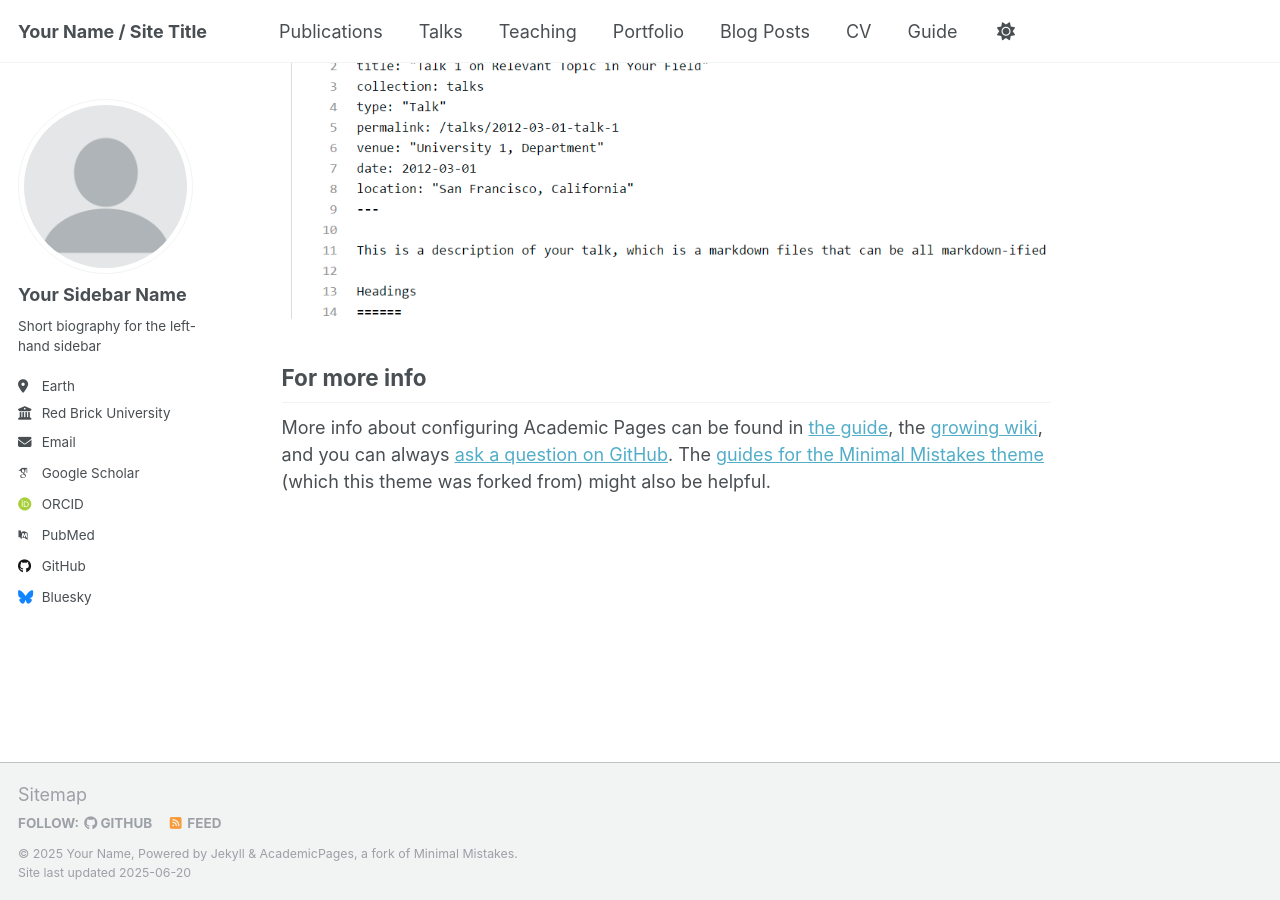
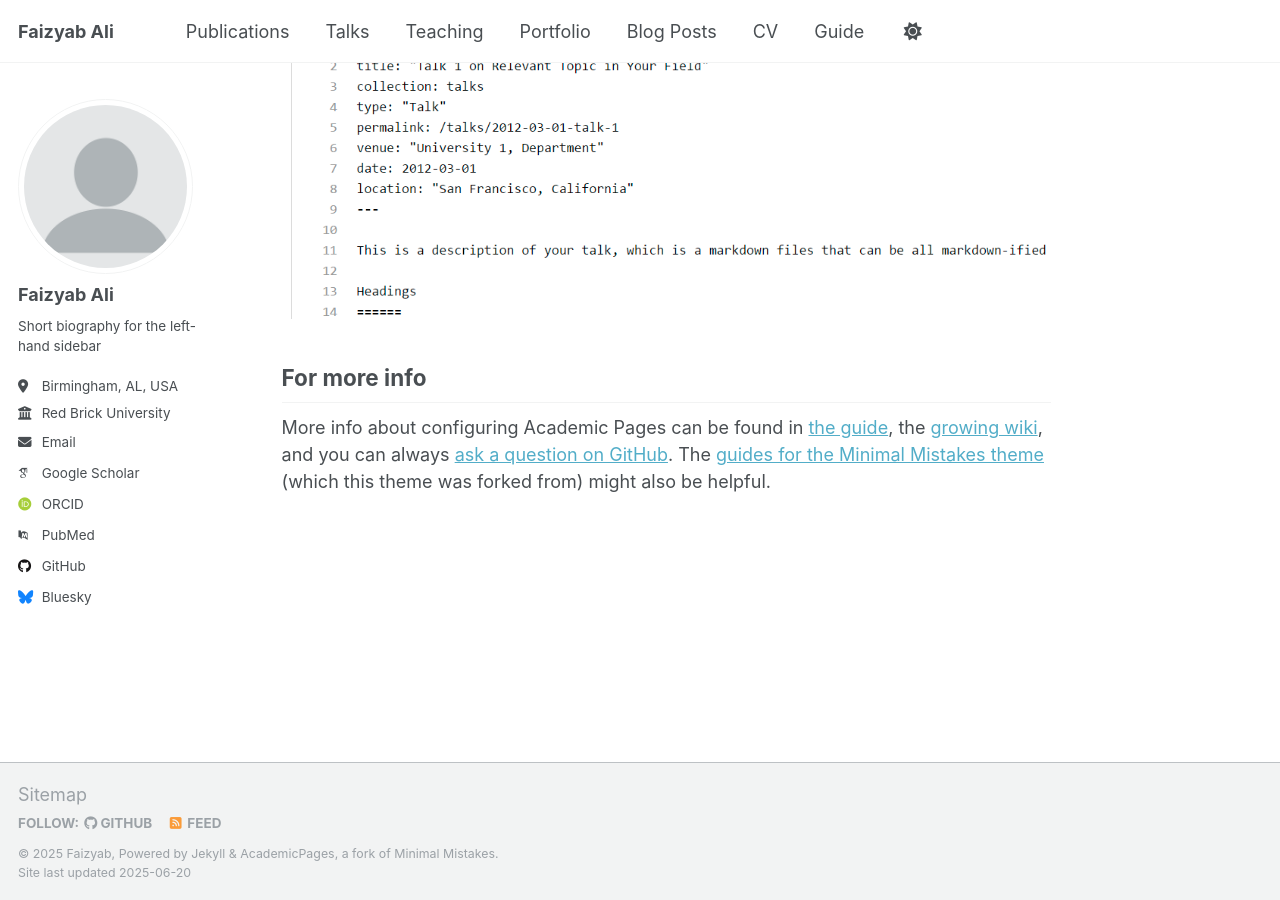
Before and after one commit to MFaizyabAli/mfaizyabali.github.io, a Jekyll site: the page built from _pages/about.md, in a window 1280 px wide and 900 px high, scrolled down 2636 px. Built offline with Jekyll 4.4.1, drawn with Linux system fonts in a browser that asks for light colours; some web fonts are replaced.

Commit message:
Update _config.yml

```diff
--- a/_config.yml
+++ b/_config.yml
@@ -9,13 +9,13 @@
 # Basic Site Settings
 locale                   : "en-US"
 site_theme               : "default"
-title                    : "Your Name / Site Title"
+title                    : "Faizyab Ali"
 title_separator          : "-"
-name                     : &name "Your Name"
+name                     : &name "Faizyab"
 description              : &description "personal description"
-url                      : https://academicpages.github.io # the base hostname & protocol for your site e.g. "https://[your GitHub username].github.io" or if you already have some other page hosted on Github then use "https://[your GitHub username].github.io/[Your Repo Name]"
+url                      : https://mfaizyabali.github.io # the base hostname & protocol for your site e.g. "https://[your GitHub username].github.io" or if you already have some other page hosted on Github then use "https://[your GitHub username].github.io/[Your Repo Name]"
 baseurl                  : "" # the subpath of your site, e.g. "/blog"
-repository               : "academicpages/academicpages.github.io"
+repository               : "MFaizyabAli/mfaizyabali.github.io"
 
 # Site Author - The following control what appear as part of the author content on the side bar.
 #               If a field is blank the icon and link will not appear, otherwise it will be shown.
@@ -23,10 +23,10 @@ repository               : "academicpages/academicpages.github.io"
 author:
   # Biographic information
   avatar           : "profile.png"
-  name             : "Your Sidebar Name"
+  name             : "Faizyab Ali"
   pronouns         : # example: "she/her"
   bio              : "Short biography for the left-hand sidebar"
-  location         : "Earth"
+  location         : "Birmingham, AL, USA"
   employer         : "Red Brick University"
   uri              : # URL
   email            : "none@example.org"
```
